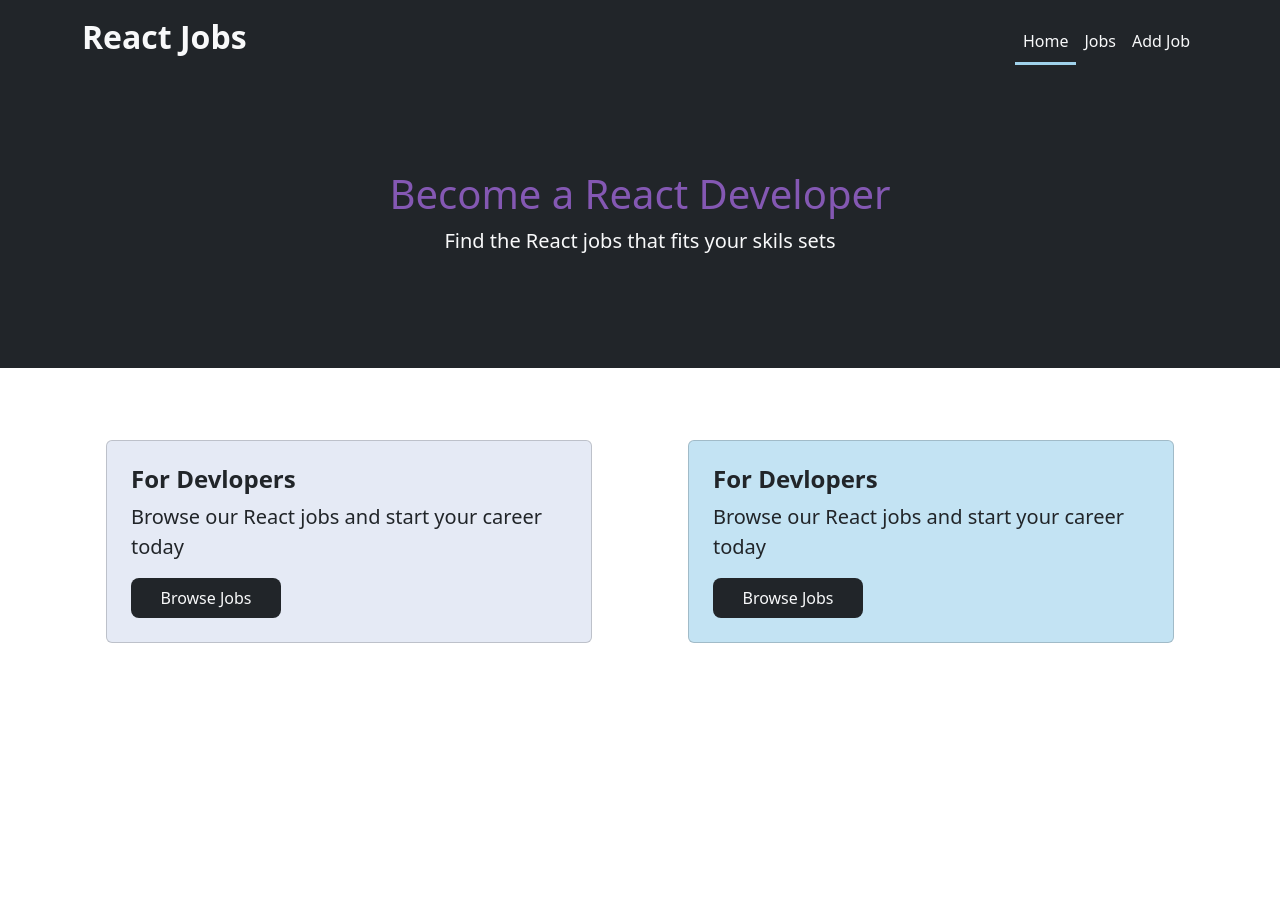
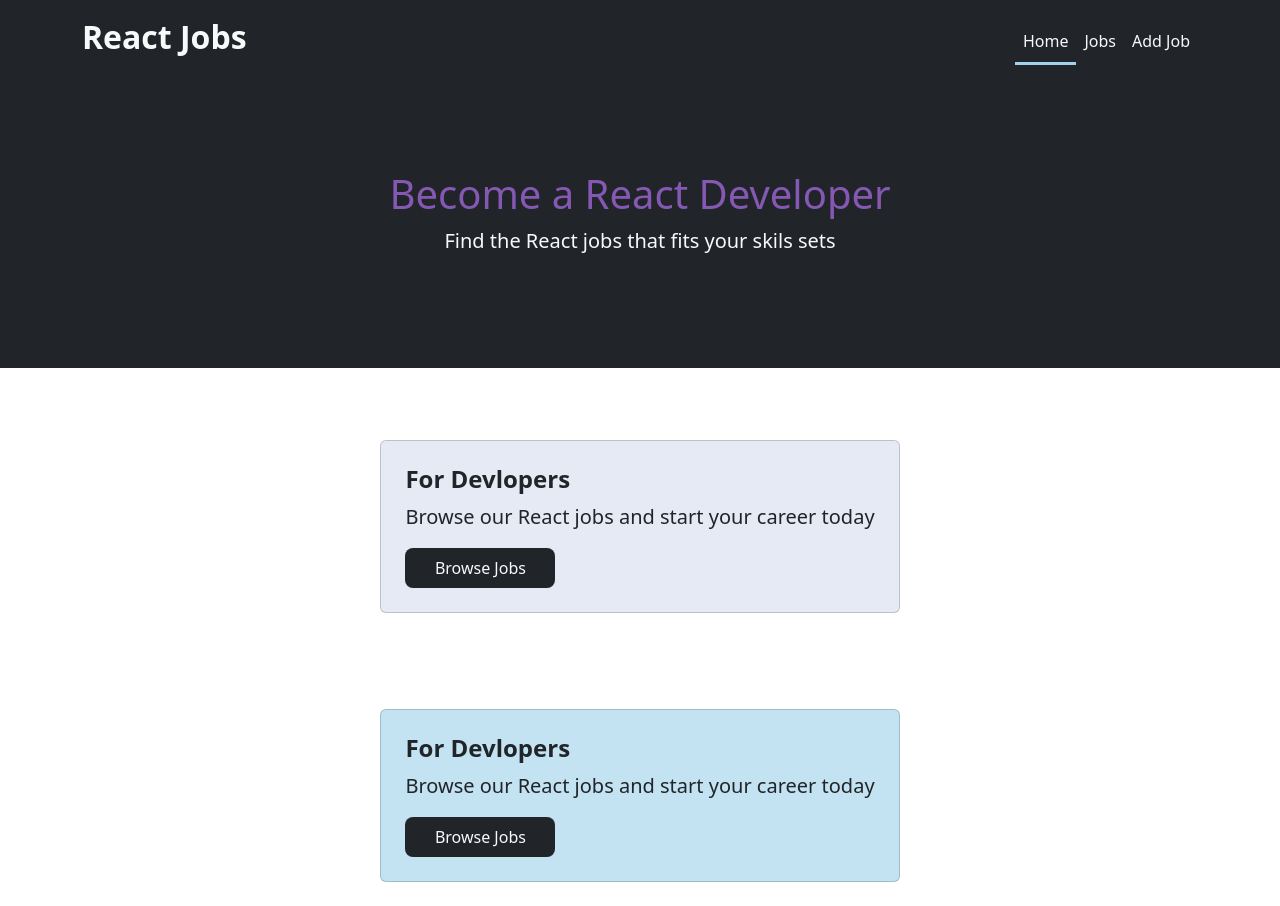
Before and after one commit to shukria-sultani/react-jobs-website, a React (Vite) app: page / in a window 1280 px wide. Before the commit the page ends 800 px from the top, so only its background shows below. Built offline with nearby package versions, Linux system fonts and the light colour scheme; a web font is replaced by a local one.

Commit message:
Fixed the issue with the flex box direction and wrap

```diff
--- a/src/Components/HomeCards.jsx
+++ b/src/Components/HomeCards.jsx
@@ -10,7 +10,7 @@
  }
   return (
     <div className='container' >
-          <div className='d-lg-flex flex-dir-col pt-5 gap-5 justify-content-center'>
+          <div className='d-lg-flex flex-row flex-wrap pt-5 gap-5 justify-content-center'>
                <Card style={style1}>
                <h4 className='fw-bold'>For Devlopers</h4>
                  <p className='lead'>Browse our React jobs and start your career today</p>
@@ -22,6 +22,8 @@
                  <p className='lead'>Browse our React jobs and start your career today</p>
                  <button className="bg-dark text-light p-2 rounded-3 "><a href="#" className='text-light text-decoration-none'> Browse Jobs</a></button>
                  </Card>
+
+
           </div>
     </div>
   )
```
